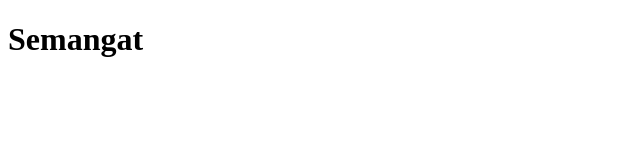
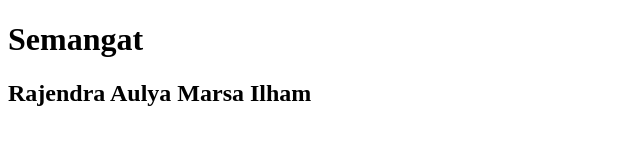
Before and after one commit to Rajendra-743/Implementasi-idap, a plain HTML site: page test.html in a window 1280 px wide. Shown: the whole page, without its empty margins (0-640 px from the left). Drawn offline with Linux system fonts and the light colour scheme.

Commit message:
menambahkan nama lengkap

```diff
--- a/test.html
+++ b/test.html
@@ -9,6 +9,7 @@
 
 <body>
           <h1>Semangat</h1>
+          <h2>Rajendra Aulya Marsa Ilham</h2>
 
 </body>
 
```
